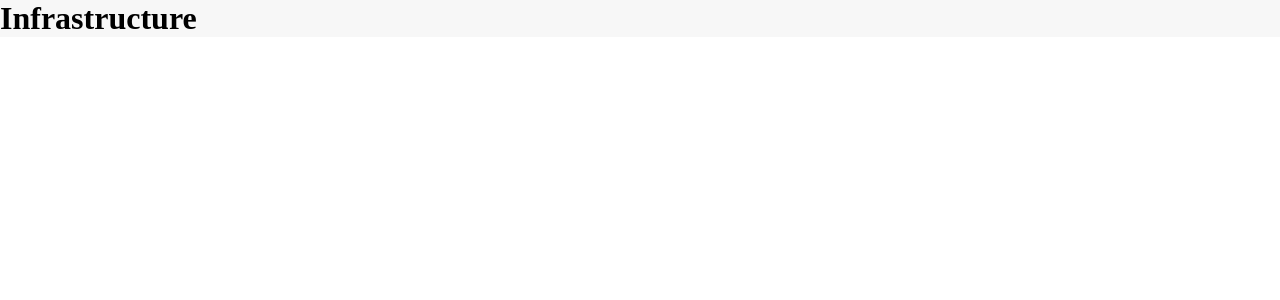
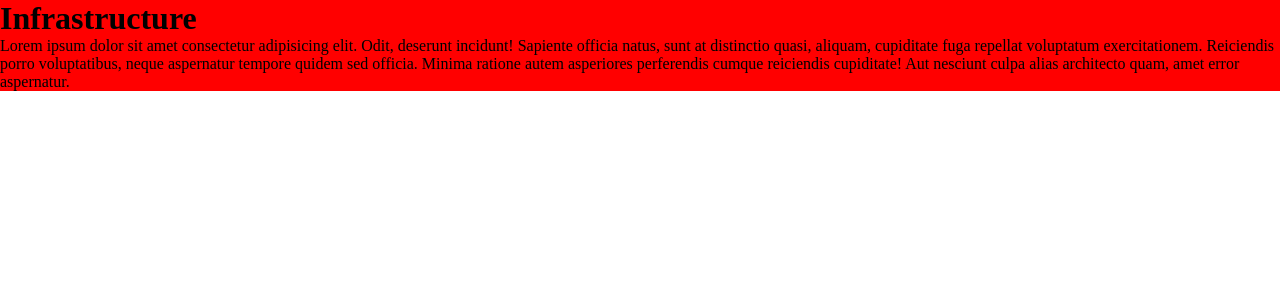
Before and after one commit to nehldotjs/tradewave, a React (Create React App) app: page /Infrastructure in a window 1280 px wide. Shown: the top 300 px of the page. Built offline with nearby package versions, Linux system fonts and the light colour scheme.

Commit message:
NEW COMMIT

```diff
--- a/src/screens/Infrastructure.js
+++ b/src/screens/Infrastructure.js
@@ -1,11 +1,18 @@
-import React from 'react'
+import React from "react";
+import "../styles/infrastructure.css";
 
 function Infrastructure() {
   return (
-    <div>
+    <div className="inf-main-wrapper">
       <h1>Infrastructure</h1>
+      Lorem ipsum dolor sit amet consectetur adipisicing elit. Odit, deserunt
+      incidunt! Sapiente officia natus, sunt at distinctio quasi, aliquam,
+      cupiditate fuga repellat voluptatum exercitationem. Reiciendis porro
+      voluptatibus, neque aspernatur tempore quidem sed officia. Minima ratione
+      autem asperiores perferendis cumque reiciendis cupiditate! Aut nesciunt
+      culpa alias architecto quam, amet error aspernatur.
     </div>
-  )
+  );
 }
 
-export default Infrastructure
+export default Infrastructure;
--- /dev/null
+++ b/src/styles/infrastructure.css
@@ -0,0 +1,3 @@
+.inf-main-wrapper {
+    background-color: red;
+}
--- a/src/styles/stock.css
+++ b/src/styles/stock.css
@@ -4,7 +4,6 @@
     gap: 30px;
     font-family: system-ui, -apple-system, BlinkMacSystemFont, 'Segoe UI', Roboto, Oxygen, Ubuntu, Cantarell, 'Open Sans', 'Helvetica Neue', sans-serif;
 }
-
 
 .stock-widget-wrapper {
     height: auto;
```
Also changed, not shown: src/screens/Home.js (line endings or trailing spaces).
